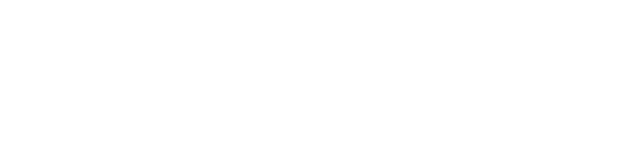
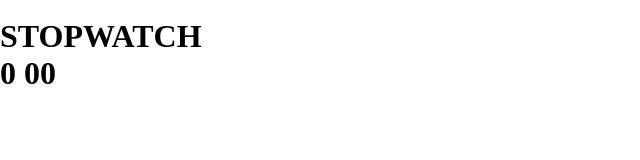
Before and after one commit to hk456/stopWatch, a plain HTML site: page index.html in a window 1280 px wide. Shown: the whole page, without its empty margins (0-640 px from the left). Drawn offline with Linux system fonts and the light colour scheme.

Commit message:
Modified html file

```diff
--- a/index.html
+++ b/index.html
@@ -6,6 +6,22 @@
 	<link rel="stylesheet" href="./style.css">
 </head>
 <body>
+	<div class="container">
+		<header>
+			<img src="" alt="">
+			<h1 class="title">STOPWATCH</h1>
+		</header>
+
+		<main>
+			<div class="stop-watch">
+				<h1 class="time-elapsed"> <span class="sec">0</span> <span class="ms">00</span> </h1>
+			</div>
+
+			<div class="play-btn"></div>
+			<div class="reset-btn"></div>
+
+		</main>
+	</div>
 
 	<script src="app.js"></script>
 </body>
```
